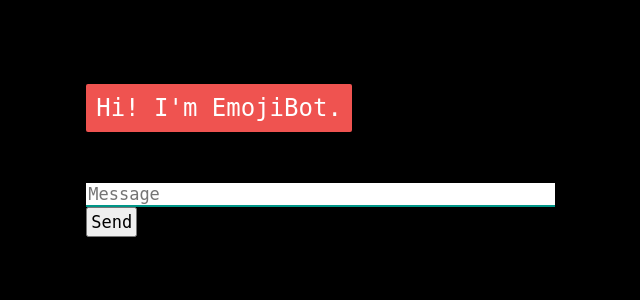
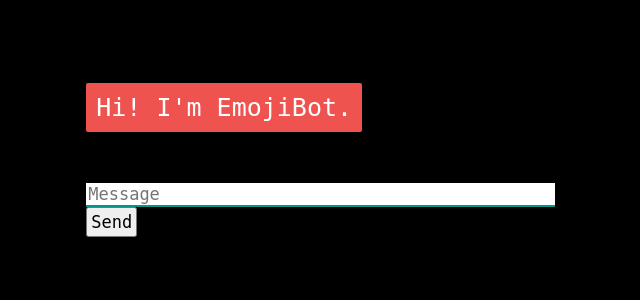
Before and after one commit to BiQii/emojibot, a Flask app: page / in a window 1280 px wide. Shown: the top 300 px of the page, without its empty margins (301-941 px from the left). Run offline with Flask 2, Linux system fonts and the light colour scheme; some libraries are stand-ins or nearby versions.

Commit message:
change font size

```diff
--- a/static/style.css
+++ b/static/style.css
@@ -64,7 +64,7 @@ h3 {
 .botText {
     color: white;
     font-family: monospace;
-    font-size: 24px;
+    font-size: 25px;
     text-align: left;
     line-height: 30px;
 }
```
